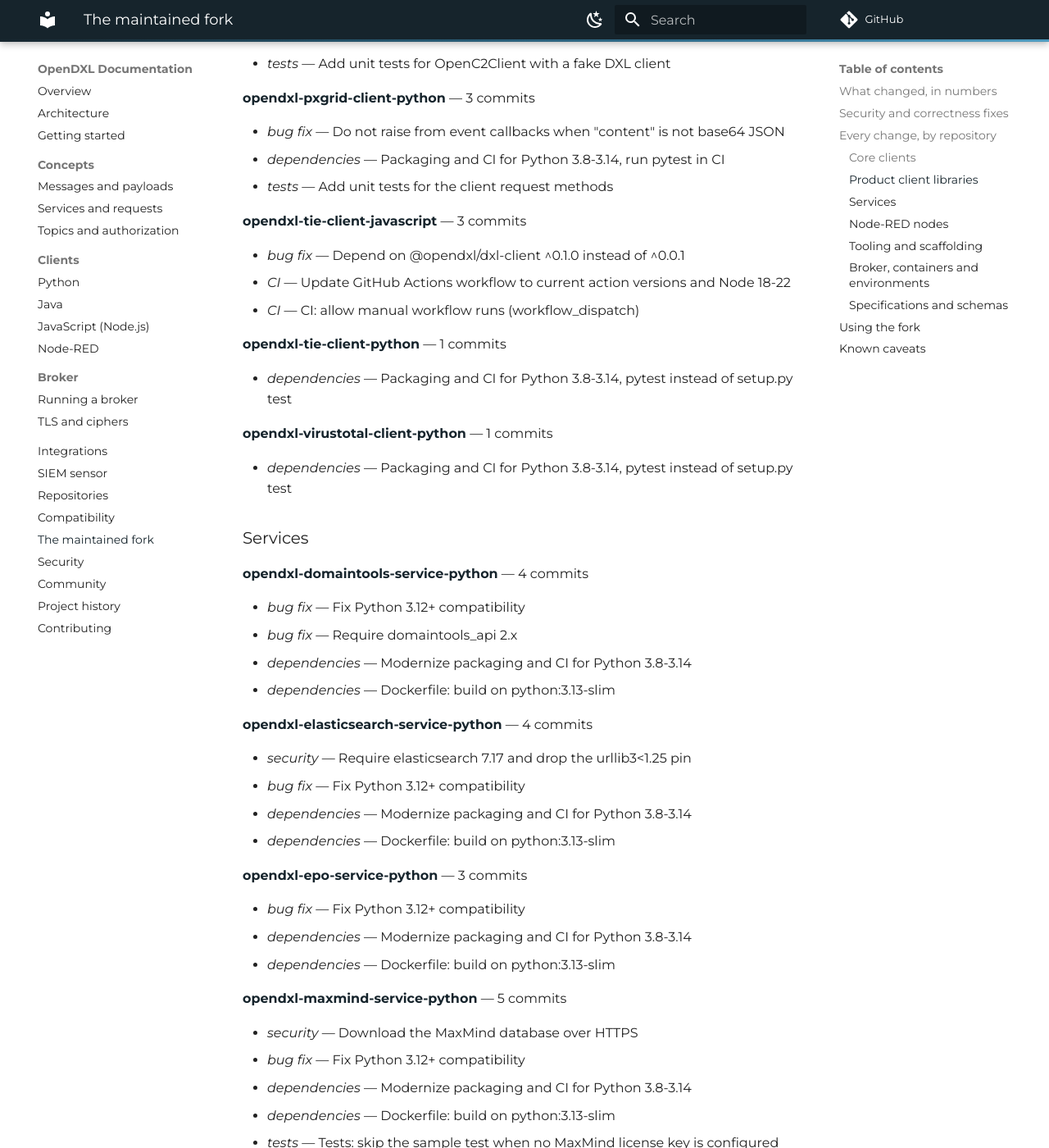
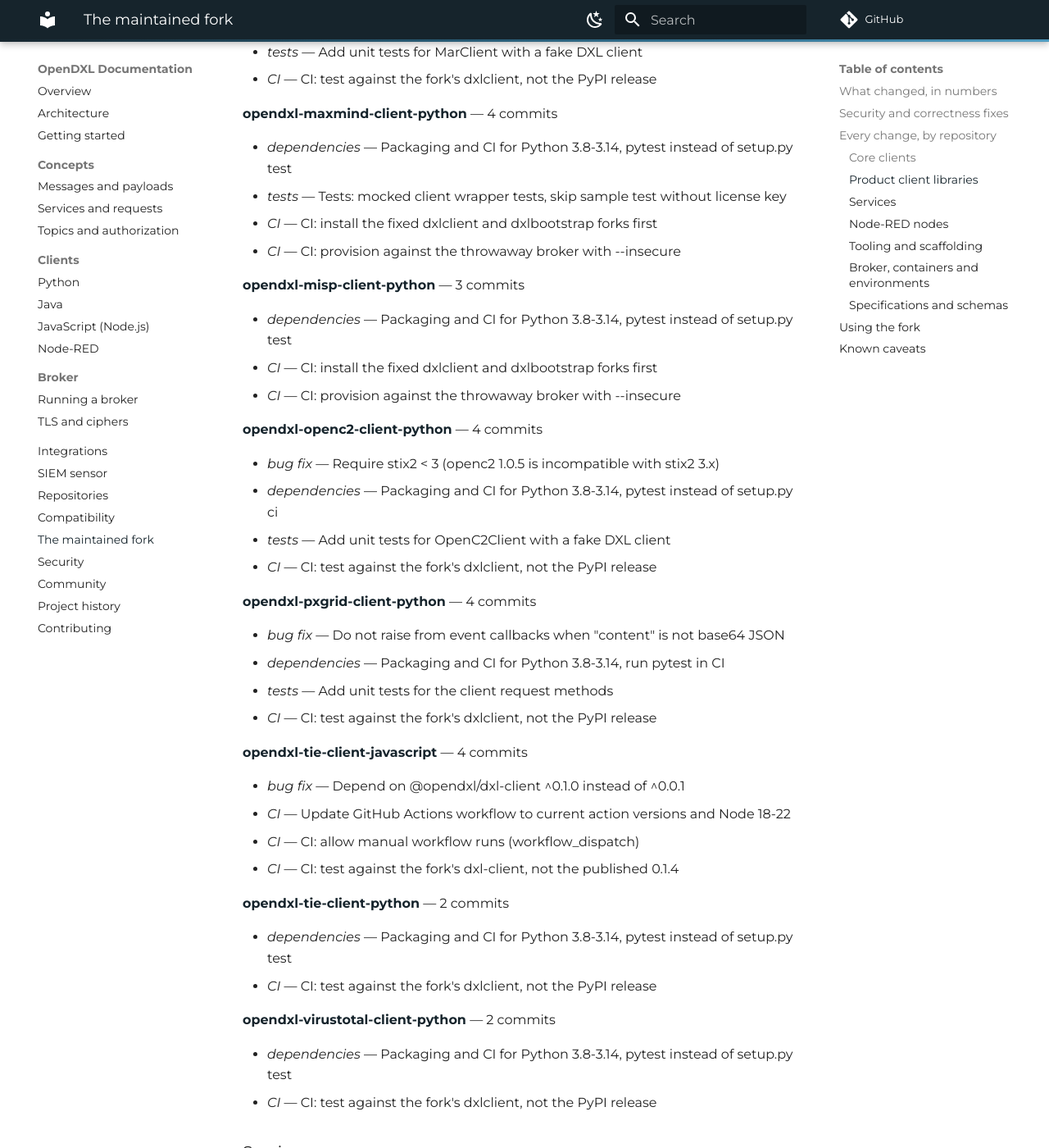
Before and after one commit to JMuellerTX/opendxl-docs, an MkDocs documentation site: the page built from docs/fork.md, in a window 1280 px wide and 1400 px high, scrolled down 9150 px. Shown: the whole window at 82% size. Built offline with MkDocs 1.6.1 and Material for MkDocs 9.7.7, drawn with Linux system fonts in a browser that asks for light colours; comment, search, counter and statistics services are not loaded; some of the changed text lies outside the part shown.

Commit message:
Regenerate the fork inventory: 215 commits
Picks up the change that makes the new releases matter: every downstream
project's CI now installs the fork's client instead of the published one -
the Python projects from git, the JavaScript ones from the release tarball -
and provisions with --insecure, which is what the fork's client requires
against a broker that signs its own management certificate.

Co-Authored-By: Claude Opus 5 <noreply@anthropic.com>
Claude-Session: https://claude.ai/code/session_01BNEt6qDYkn7vzBQmSyTatV

```diff
--- a/docs/fork.md
+++ b/docs/fork.md
@@ -109,6 +109,8 @@ updating a dependency or a workflow. Everything else is in the per-repository li
 - *dependencies* — CLI: validate the management server's certificate by default
 - *dependencies* — CLI: report the TLS reason, not the whole request URL, on a failed handshake
 - *dependencies* — Replace oscrypto/asn1crypto with cryptography in the provisioning CLI
+- *dependencies* — Mark the fork's version: 5.7.0.1+fork.1
+- *dependencies* — Release workflow: build a wheel and publish it as a GitHub release
 - *tests* — Tests: DXL_TEST_CONFIG selects the client configuration for the broker-based tests
 - *tests* — Tests: TLS 1.3 minimum must connect when the broker offers TLS 1.3
 - *CI* — CI: run pytest on Python 3.9-3.14 with current actions
@@ -132,6 +134,8 @@ updating a dependency or a workflow. Everything else is in the per-repository li
 - *dependencies* — CLI: validate the management server's certificate by default; -e reads the file; --insecure; --key-bits
 - *dependencies* — Build: mark the jars Multi-Release so log4j prints INFO and WARN again
 - *dependencies* — Add the TlsCiphers setting: JSSE cipher suite names, no OpenSSL syntax
+- *dependencies* — Do not write TlsCiphers=default into the configuration file
+- *dependencies* — Release workflow: GitHub release plus GitHub Packages, version marked as a fork build
 - *tests* — Tests: run the CLI tests without a SecurityManager (JDK 18+)
 - *tests* — Tests: give up on an unreachable broker instead of reconnecting forever
 - *CI* — CI: actions/checkout@v4 and setup-java@v4 with a Temurin JDK matrix
@@ -139,10 +143,13 @@ updating a dependency or a workflow. Everything else is in the per-repository li
 - *CI* — CI: only flip UseWebSockets, and time the job out
 - *docs* — Docs: sync the dependency version references to 0.2.9
 
-**[opendxl-client-javascript](https://github.com/derjochenmueller/opendxl-client-javascript)** — 4 commits
+**[opendxl-client-javascript](https://github.com/derjochenmueller/opendxl-client-javascript)** — 7 commits
 
 - *security* — Update mqtt to 5.x, tmp to 0.2.x and uuid to 11.x
 - *bug fix* — Make PKI test helpers work with OpenSSL 3.2+ and Windows line endings
+- *dependencies* — Release workflow: drop-in tarball on the release page, scoped copy in GitHub Packages
+- *dependencies* — Release workflow: npm install, not npm ci
+- *dependencies* — Release workflow: run the tests that do not need a broker
 - *CI* — Update GitHub Actions workflow to current action versions and Node 18-22
 - *CI* — CI: allow manual workflow runs (workflow_dispatch)
 
@@ -185,139 +192,161 @@ updating a dependency or a workflow. Everything else is in the per-repository li
 
 ### Product client libraries
 
-**[opendxl-domaintools-client-python](https://github.com/derjochenmueller/opendxl-domaintools-client-python)** — 2 commits
+**[opendxl-domaintools-client-python](https://github.com/derjochenmueller/opendxl-domaintools-client-python)** — 3 commits
 
 - *dependencies* — Packaging and CI for Python 3.8-3.14, pytest instead of setup.py ci
 - *tests* — Add unit tests for DomainToolsApiClient with a fake DXL client
+- *CI* — CI: test against the fork's dxlclient, not the PyPI release
 
-**[opendxl-elasticsearch-client-python](https://github.com/derjochenmueller/opendxl-elasticsearch-client-python)** — 3 commits
+**[opendxl-elasticsearch-client-python](https://github.com/derjochenmueller/opendxl-elasticsearch-client-python)** — 4 commits
 
 - *security* — Drop the urllib3<1.25 pin (nine known vulnerabilities in urllib3 1.24.3)
 - *bug fix* — Fix AttributeError for error responses without "info", add unit tests
 - *dependencies* — Packaging and CI for Python 3.8-3.14, pytest instead of setup.py ci
+- *CI* — CI: test against the fork's dxlclient, not the PyPI release
 
-**[opendxl-epo-client-javascript](https://github.com/derjochenmueller/opendxl-epo-client-javascript)** — 3 commits
+**[opendxl-epo-client-javascript](https://github.com/derjochenmueller/opendxl-epo-client-javascript)** — 4 commits
 
 - *bug fix* — Depend on @opendxl/dxl-client ^0.1.0 instead of ^0.0.1
 - *CI* — Update GitHub Actions workflow to current action versions and Node 18-22
 - *CI* — CI: allow manual workflow runs (workflow_dispatch)
+- *CI* — CI: test against the fork's dxl-client, not the published 0.1.4
 
-**[opendxl-epo-client-python](https://github.com/derjochenmueller/opendxl-epo-client-python)** — 2 commits
+**[opendxl-epo-client-python](https://github.com/derjochenmueller/opendxl-epo-client-python)** — 3 commits
 
 - *bug fix* — Fix SyntaxWarning: compare ePO service count with == instead of is
 - *dependencies* — Packaging and CI for Python 3.8-3.14, pytest instead of setup.py test
+- *CI* — CI: test against the fork's dxlclient, not the PyPI release
 
-**[opendxl-mar-client-javascript](https://github.com/derjochenmueller/opendxl-mar-client-javascript)** — 3 commits
+**[opendxl-mar-client-javascript](https://github.com/derjochenmueller/opendxl-mar-client-javascript)** — 4 commits
 
 - *bug fix* — Depend on @opendxl/dxl-client ^0.1.0 instead of ^0.0.1
 - *CI* — Update GitHub Actions workflow to current action versions and Node 18-22
 - *CI* — CI: allow manual workflow runs (workflow_dispatch)
+- *CI* — CI: test against the fork's dxl-client, not the published 0.1.4
 
-**[opendxl-mar-client-python](https://github.com/derjochenmueller/opendxl-mar-client-python)** — 3 commits
+**[opendxl-mar-client-python](https://github.com/derjochenmueller/opendxl-mar-client-python)** — 4 commits
 
 - *bug fix* — Fix TypeError for non-string MAR error bodies, Python 3 doc examples
 - *dependencies* — Packaging and CI for Python 3.8-3.14, pytest instead of setup.py ci
 - *tests* — Add unit tests for MarClient with a fake DXL client
+- *CI* — CI: test against the fork's dxlclient, not the PyPI release
 
-**[opendxl-maxmind-client-python](https://github.com/derjochenmueller/opendxl-maxmind-client-python)** — 3 commits
+**[opendxl-maxmind-client-python](https://github.com/derjochenmueller/opendxl-maxmind-client-python)** — 4 commits
 
 - *dependencies* — Packaging and CI for Python 3.8-3.14, pytest instead of setup.py test
 - *tests* — Tests: mocked client wrapper tests, skip sample test without license key
 - *CI* — CI: install the fixed dxlclient and dxlbootstrap forks first
+- *CI* — CI: provision against the throwaway broker with --insecure
 
-**[opendxl-misp-client-python](https://github.com/derjochenmueller/opendxl-misp-client-python)** — 2 commits
+**[opendxl-misp-client-python](https://github.com/derjochenmueller/opendxl-misp-client-python)** — 3 commits
 
 - *dependencies* — Packaging and CI for Python 3.8-3.14, pytest instead of setup.py test
 - *CI* — CI: install the fixed dxlclient and dxlbootstrap forks first
+- *CI* — CI: provision against the throwaway broker with --insecure
 
-**[opendxl-openc2-client-python](https://github.com/derjochenmueller/opendxl-openc2-client-python)** — 3 commits
+**[opendxl-openc2-client-python](https://github.com/derjochenmueller/opendxl-openc2-client-python)** — 4 commits
 
 - *bug fix* — Require stix2 < 3 (openc2 1.0.5 is incompatible with stix2 3.x)
 - *dependencies* — Packaging and CI for Python 3.8-3.14, pytest instead of setup.py ci
 - *tests* — Add unit tests for OpenC2Client with a fake DXL client
+- *CI* — CI: test against the fork's dxlclient, not the PyPI release
 
-**[opendxl-pxgrid-client-python](https://github.com/derjochenmueller/opendxl-pxgrid-client-python)** — 3 commits
+**[opendxl-pxgrid-client-python](https://github.com/derjochenmueller/opendxl-pxgrid-client-python)** — 4 commits
 
 - *bug fix* — Do not raise from event callbacks when "content" is not base64 JSON
 - *dependencies* — Packaging and CI for Python 3.8-3.14, run pytest in CI
 - *tests* — Add unit tests for the client request methods
+- *CI* — CI: test against the fork's dxlclient, not the PyPI release
 
-**[opendxl-tie-client-javascript](https://github.com/derjochenmueller/opendxl-tie-client-javascript)** — 3 commits
+**[opendxl-tie-client-javascript](https://github.com/derjochenmueller/opendxl-tie-client-javascript)** — 4 commits
 
 - *bug fix* — Depend on @opendxl/dxl-client ^0.1.0 instead of ^0.0.1
 - *CI* — Update GitHub Actions workflow to current action versions and Node 18-22
 - *CI* — CI: allow manual workflow runs (workflow_dispatch)
+- *CI* — CI: test against the fork's dxl-client, not the published 0.1.4
 
-**[opendxl-tie-client-python](https://github.com/derjochenmueller/opendxl-tie-client-python)** — 1 commits
+**[opendxl-tie-client-python](https://github.com/derjochenmueller/opendxl-tie-client-python)** — 2 commits
 
 - *dependencies* — Packaging and CI for Python 3.8-3.14, pytest instead of setup.py test
+- *CI* — CI: test against the fork's dxlclient, not the PyPI release
 
-**[opendxl-virustotal-client-python](https://github.com/derjochenmueller/opendxl-virustotal-client-python)** — 1 commits
+**[opendxl-virustotal-client-python](https://github.com/derjochenmueller/opendxl-virustotal-client-python)** — 2 commits
 
 - *dependencies* — Packaging and CI for Python 3.8-3.14, pytest instead of setup.py test
+- *CI* — CI: test against the fork's dxlclient, not the PyPI release
 
 ### Services
 
-**[opendxl-domaintools-service-python](https://github.com/derjochenmueller/opendxl-domaintools-service-python)** — 4 commits
+**[opendxl-domaintools-service-python](https://github.com/derjochenmueller/opendxl-domaintools-service-python)** — 5 commits
 
 - *bug fix* — Fix Python 3.12+ compatibility
 - *bug fix* — Require domaintools_api 2.x
 - *dependencies* — Modernize packaging and CI for Python 3.8-3.14
 - *dependencies* — Dockerfile: build on python:3.13-slim
+- *CI* — CI: provision against the throwaway broker with --insecure
 
-**[opendxl-elasticsearch-service-python](https://github.com/derjochenmueller/opendxl-elasticsearch-service-python)** — 4 commits
+**[opendxl-elasticsearch-service-python](https://github.com/derjochenmueller/opendxl-elasticsearch-service-python)** — 5 commits
 
 - *security* — Require elasticsearch 7.17 and drop the urllib3<1.25 pin
 - *bug fix* — Fix Python 3.12+ compatibility
 - *dependencies* — Modernize packaging and CI for Python 3.8-3.14
 - *dependencies* — Dockerfile: build on python:3.13-slim
+- *CI* — CI: provision against the throwaway broker with --insecure
 
-**[opendxl-epo-service-python](https://github.com/derjochenmueller/opendxl-epo-service-python)** — 3 commits
+**[opendxl-epo-service-python](https://github.com/derjochenmueller/opendxl-epo-service-python)** — 4 commits
 
 - *bug fix* — Fix Python 3.12+ compatibility
 - *dependencies* — Modernize packaging and CI for Python 3.8-3.14
 - *dependencies* — Dockerfile: build on python:3.13-slim
+- *CI* — CI: provision against the throwaway broker with --insecure
 
-**[opendxl-maxmind-service-python](https://github.com/derjochenmueller/opendxl-maxmind-service-python)** — 5 commits
+**[opendxl-maxmind-service-python](https://github.com/derjochenmueller/opendxl-maxmind-service-python)** — 6 commits
 
 - *security* — Download the MaxMind database over HTTPS
 - *bug fix* — Fix Python 3.12+ compatibility
 - *dependencies* — Modernize packaging and CI for Python 3.8-3.14
 - *dependencies* — Dockerfile: build on python:3.13-slim
 - *tests* — Tests: skip the sample test when no MaxMind license key is configured
+- *CI* — CI: provision against the throwaway broker with --insecure
 
-**[opendxl-misp-service-python](https://github.com/derjochenmueller/opendxl-misp-service-python)** — 4 commits
+**[opendxl-misp-service-python](https://github.com/derjochenmueller/opendxl-misp-service-python)** — 5 commits
 
 - *security* — Drop the enum34 dependency
 - *bug fix* — Fix Python 3.12+ compatibility
 - *dependencies* — Modernize packaging and CI for Python 3.8-3.14
 - *dependencies* — Dockerfile: build on python:3.13-slim
+- *CI* — CI: provision against the throwaway broker with --insecure
 
-**[opendxl-thehive-service-python](https://github.com/derjochenmueller/opendxl-thehive-service-python)** — 3 commits
+**[opendxl-thehive-service-python](https://github.com/derjochenmueller/opendxl-thehive-service-python)** — 4 commits
 
 - *bug fix* — Fix Python 3.12+ compatibility
 - *dependencies* — Modernize packaging and CI for Python 3.8-3.14
 - *dependencies* — Dockerfile: build on python:3.13-slim
+- *CI* — CI: provision against the throwaway broker with --insecure
 
-**[opendxl-urlvoid-service-python](https://github.com/derjochenmueller/opendxl-urlvoid-service-python)** — 3 commits
+**[opendxl-urlvoid-service-python](https://github.com/derjochenmueller/opendxl-urlvoid-service-python)** — 4 commits
 
 - *bug fix* — Fix Python 3.12+ compatibility
 - *dependencies* — Modernize packaging and CI for Python 3.8-3.14
 - *dependencies* — Dockerfile: build on python:3.13-slim
+- *CI* — CI: provision against the throwaway broker with --insecure
 
-**[opendxl-virustotal-service-python](https://github.com/derjochenmueller/opendxl-virustotal-service-python)** — 3 commits
+**[opendxl-virustotal-service-python](https://github.com/derjochenmueller/opendxl-virustotal-service-python)** — 4 commits
 
 - *bug fix* — Fix Python 3.12+ compatibility
 - *dependencies* — Modernize packaging and CI for Python 3.8-3.14
 - *dependencies* — Dockerfile: build on python:3.13-slim
+- *CI* — CI: provision against the throwaway broker with --insecure
 
 ### Node-RED nodes
 
-**[node-red-contrib-dxl](https://github.com/derjochenmueller/node-red-contrib-dxl)** — 3 commits
+**[node-red-contrib-dxl](https://github.com/derjochenmueller/node-red-contrib-dxl)** — 4 commits
 
 - *dependencies* — Use Node-RED 4.x and node-red-node-test-helper 0.3.6 for the test suite
 - *CI* — Update GitHub Actions workflow to current action versions and Node 18-22
 - *CI* — CI: allow manual workflow runs (workflow_dispatch)
+- *CI* — CI: test against the fork's dxl-client, not the published 0.1.4
 
 **[node-red-contrib-dxl-epo-client](https://github.com/derjochenmueller/node-red-contrib-dxl-epo-client)** — 3 commits
 
@@ -331,11 +360,12 @@ updating a dependency or a workflow. Everything else is in the per-repository li
 - *CI* — Update GitHub Actions workflow to current action versions and Node 18-22
 - *CI* — CI: allow manual workflow runs (workflow_dispatch)
 
-**[node-red-contrib-dxl-pxgrid-client](https://github.com/derjochenmueller/node-red-contrib-dxl-pxgrid-client)** — 3 commits
+**[node-red-contrib-dxl-pxgrid-client](https://github.com/derjochenmueller/node-red-contrib-dxl-pxgrid-client)** — 4 commits
 
 - *bug fix* — Use Node-RED 4.x for the test suite and fix the dxl-client range
 - *CI* — Update GitHub Actions workflow to current action versions and Node 18-22
 - *CI* — CI: allow manual workflow runs (workflow_dispatch)
+- *CI* — CI: test against the fork's dxl-client, not the published 0.1.4
 
 **[node-red-contrib-dxl-tie-client](https://github.com/derjochenmueller/node-red-contrib-dxl-tie-client)** — 3 commits
 
@@ -350,25 +380,29 @@ updating a dependency or a workflow. Everything else is in the per-repository li
 - *CI* — Update GitHub Actions workflow to current action versions and Node 18-22
 - *CI* — CI: allow manual workflow runs (workflow_dispatch)
 
-**[opendxl-bootstrap-javascript](https://github.com/derjochenmueller/opendxl-bootstrap-javascript)** — 3 commits
+**[opendxl-bootstrap-javascript](https://github.com/derjochenmueller/opendxl-bootstrap-javascript)** — 4 commits
 
 - *dependencies* — Update uuid dev dependency to 11.x and ignore generated test config
 - *CI* — Update GitHub Actions workflow to current action versions and Node 18-22
 - *CI* — CI: allow manual workflow runs (workflow_dispatch)
+- *CI* — CI: test against the fork's dxl-client, not the published 0.1.4
 
-**[opendxl-bootstrap-python](https://github.com/derjochenmueller/opendxl-bootstrap-python)** — 2 commits
+**[opendxl-bootstrap-python](https://github.com/derjochenmueller/opendxl-bootstrap-python)** — 3 commits
 
 - *bug fix* — Replace pkg_resources with importlib.resources, fix SyntaxWarnings
 - *dependencies* — Packaging and CI for Python 3.8-3.14, pytest instead of setup.py test
+- *CI* — CI: test against the fork's dxlclient, not the PyPI release
 
-**[opendxl-console](https://github.com/derjochenmueller/opendxl-console)** — 6 commits
+**[opendxl-console](https://github.com/derjochenmueller/opendxl-console)** — 8 commits
 
 - *bug fix* — Support Python 3.8-3.14
 - *bug fix* — Fix provisioning on Python 3 (client configuration template read)
 - *dependencies* — Docker: python:3.13-slim base image, two-stage build
 - *dependencies* — Issue X.509 v3 client certificates with the usual extensions
+- *dependencies* — Lint: the certificate module is over pylint's line limit
 - *CI* — CI: Python 3.10-3.14 matrix, current actions, pytest
 - *CI* — CI: allow manual workflow runs (workflow_dispatch)
+- *CI* — CI: provision against the throwaway broker with --insecure
 
 ### Broker, containers and environments
 
```
Also changed, not shown: other parts of docs/fork.md (+5 -5 lines), docs/compatibility.md (+1 -1 lines), 1 other file.
